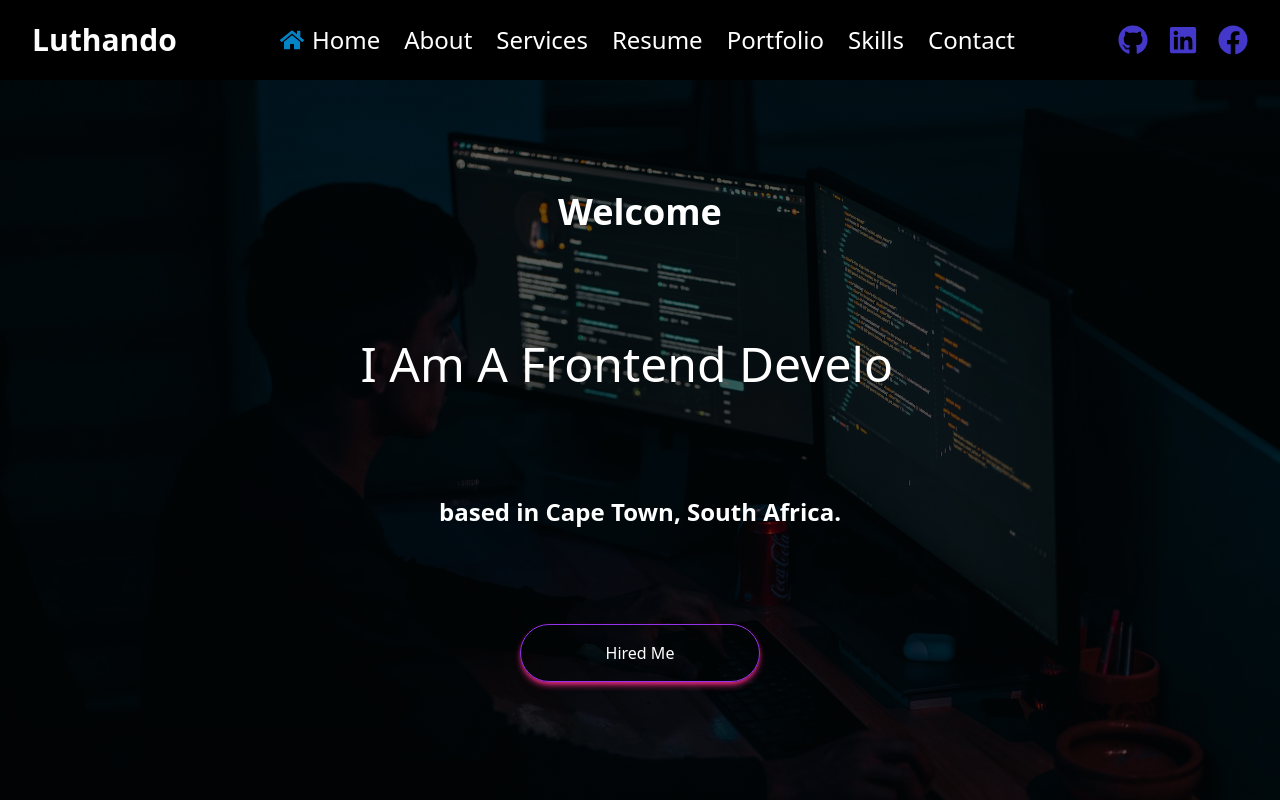
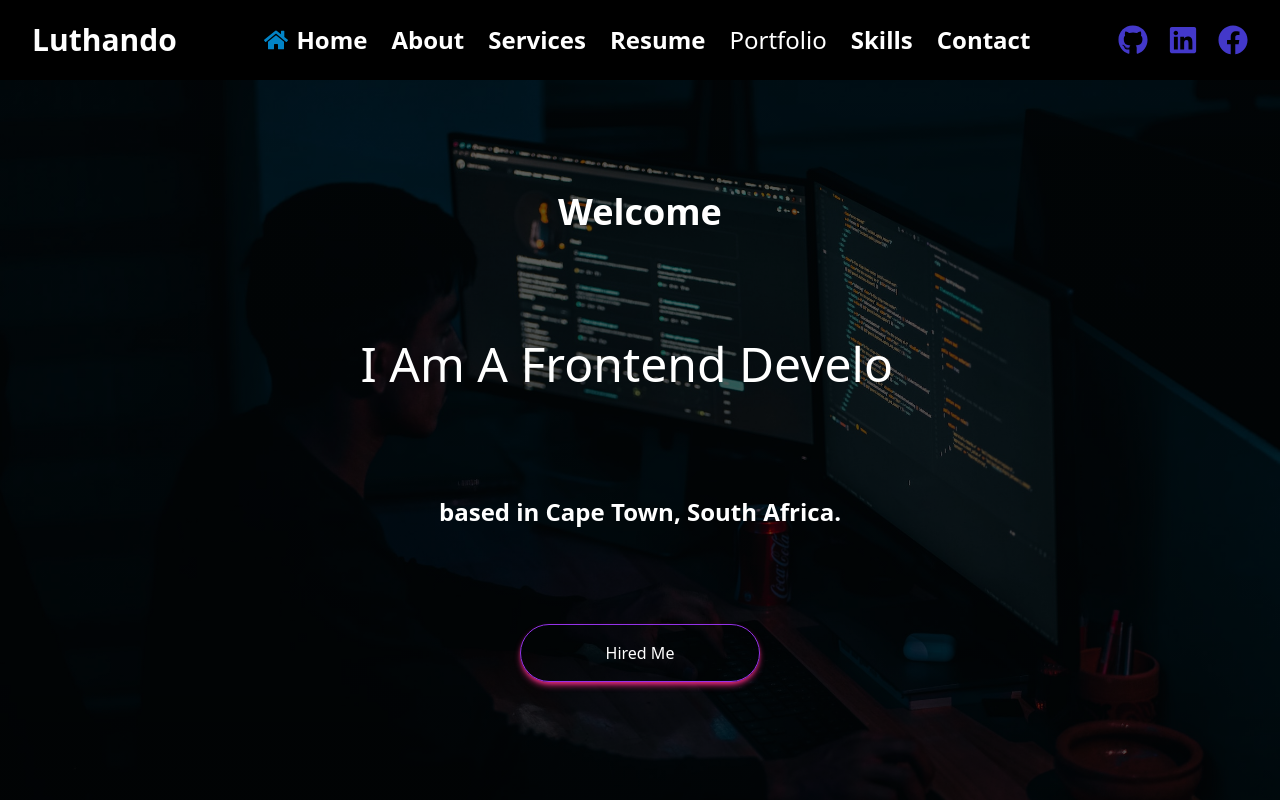
Before and after one commit to Luthando496/main-resume, a React (Vite) app: page / in a window 1280 px wide. Shown: the top 800 px of the page. Built offline with nearby package versions, Linux system fonts and the light colour scheme.

Commit message:
added slide

```diff
--- a/src/App.jsx
+++ b/src/App.jsx
@@ -75,38 +75,38 @@ window.addEventListener('scroll',changeNav)
             theme="light"
             />
 {/* Same as */}
-              <nav className={`${navbar ? 'bg-emerald-400 fixed top-0 z-50' :'bg-black '} w-full duration-[600] bg-black py-3 relative}`}>
+              <nav className={`${navbar ? 'bg-emerald-800 shadow-2xl fixed top-0 z-50' :'bg-black '} w-full duration-[600] bg-black py-3 relative}`}>
                 <div className="w-[95%] mx-auto  flex justify-between items-center">
                   <h1 className="text-3xl font-bold text-white">Luthando</h1>
 
                   <ul className="hidden lg:flex lg:justify-between items-center text-white">
-                    <li className="p-3 font-light text-2xl capitalize hover:text-purple-700 duration-500 hover:shadow-lg hover:-translate-y-2 hover:shadow-blue-700 cursor-pointer">
-                      <h1 className='flex items-center'><FaHome className='mr-2 hover:text-red-700 text-sky-600' /> Home</h1>
+                    <li className="p-3  text-2xl capitalize hover:text-black duration-500 hover:shadow-lg hover:-translate-y-2 hover:shadow-blue-700 cursor-pointer">
+                      <h1 className='flex font-semibold items-center'><FaHome className='mr-2 hover:text-red-700 text-sky-600' /> Home</h1>
                     </li>
-                    <li className="p-3 font-light text-2xl capitalize hover:text-purple-700 duration-500 hover:shadow-lg hover:translate-y-4 hover:shadow-sky-700 cursor-pointer">
-                      <a href='#about' >About</a>
+                    <li className="p-3  text-2xl capitalize hover:text-black duration-500 hover:shadow-lg hover:translate-y-4 hover:shadow-sky-700 cursor-pointer">
+                      <a href='#about' className='font-semibold' >About</a>
                     </li>
-                    <li className="p-3 font-light text-2xl capitalize hover:text-purple-700 duration-500 hover:shadow-lg hover:-translate-y-2 hover:shadow-sky-700 cursor-pointer">
-                      <a href='#services'>Services</a>
+                    <li className="p-3  text-2xl capitalize hover:text-black duration-500 hover:shadow-lg hover:-translate-y-2 hover:shadow-sky-700 cursor-pointer">
+                      <a href='#services' className='font-semibold'>Services</a>
                     </li>
-                    <li className="p-3 font-light text-2xl capitalize hover:text-purple-700 duration-500 hover:shadow-lg hover:-translate-y-2 hover:shadow-sky-700 cursor-pointer">
+                    <li className="p-3  text-2xl capitalize hover:text-black duration-500 hover:shadow-lg hover:-translate-y-2 hover:shadow-sky-700 cursor-pointer">
                     <a href="#resume">
-                      <h1>Resume</h1>
+                      <h1 className='font-semibold'>Resume</h1>
                     </a>
                     </li>
-                    <li className="p-3 font-light text-2xl capitalize hover:text-purple-700 duration-500 hover:shadow-lg hover:translate-y-2 hover:shadow-sky-700 cursor-pointer">
+                    <li className="p-3  text-2xl capitalize hover:text-black duration-500 hover:shadow-lg hover:translate-y-2 hover:shadow-sky-700 cursor-pointer">
                     <a href="#portfolio">
                       <h1>portfolio</h1>
                     </a>
                     </li>
-                    <li className="p-3 font-light text-2xl capitalize hover:text-purple-700 duration-500 hover:shadow-lg hover:translate-y-2 hover:shadow-sky-700 cursor-pointer">
+                    <li className="p-3  text-2xl capitalize hover:text-black duration-500 hover:shadow-lg hover:translate-y-2 hover:shadow-sky-700 cursor-pointer">
                     <a href="#skills">
-                      <h1>Skills</h1>
+                      <h1 className='font-semibold'>Skills</h1>
                     </a>
                     </li>
-                    <li className="p-3 font-light text-2xl capitalize hover:text-purple-700 duration-500 hover:shadow-lg hover:-translate-y-2 hover:shadow-sky-700 cursor-pointer">
+                    <li className="p-3  text-2xl capitalize hover:text-black duration-500 hover:shadow-lg hover:-translate-y-2 hover:shadow-sky-700 cursor-pointer">
                     <a href="#contact">
-                      <h1>contact</h1>
+                      <h1 className='font-semibold'>contact</h1>
                     </a>
                     </li>
                   </ul>
```
